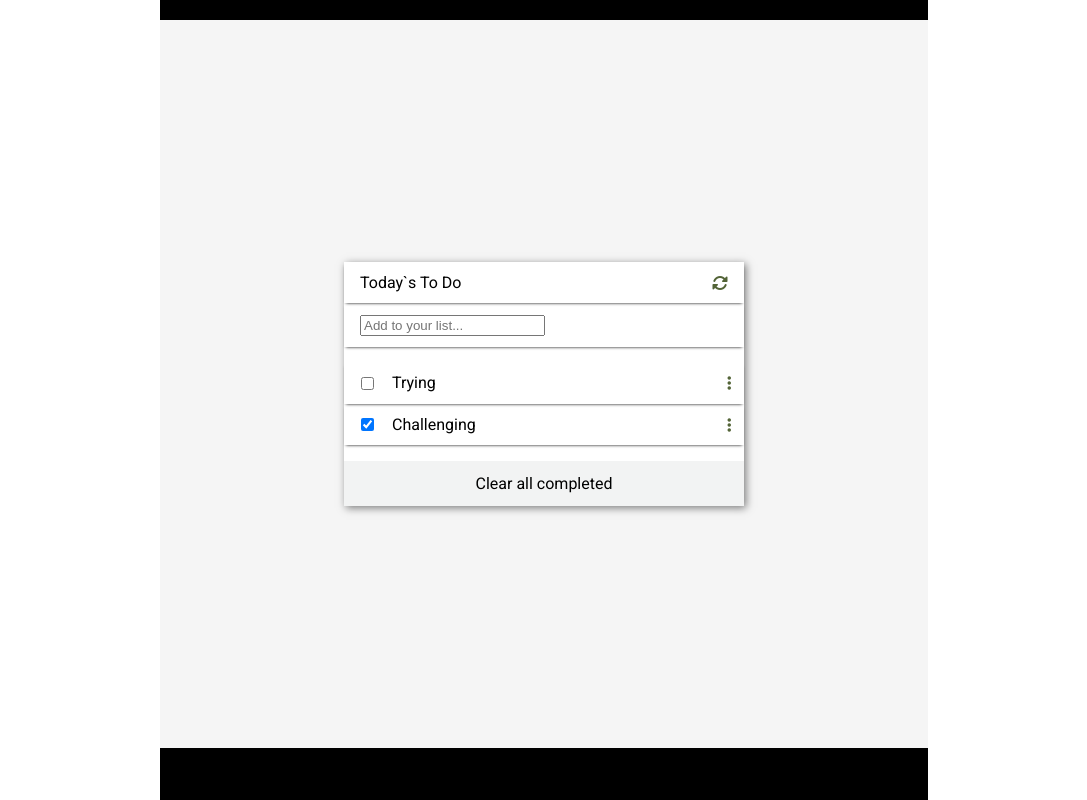
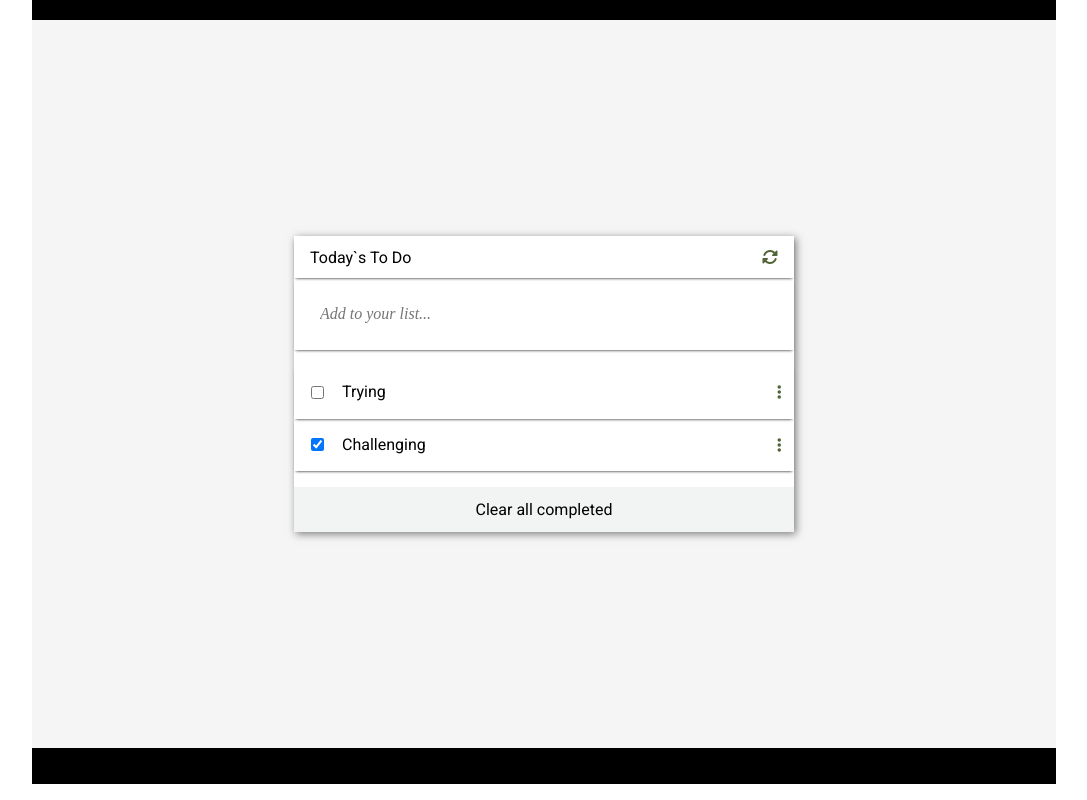
Before and after one commit to brhanuhailu/to-Do-list, a website built with webpack: page src/index.html in a window 1280 px wide. Shown: the whole page, without its empty margins (96-1183 px from the left). Built offline with nearby package versions, Linux system fonts and the light colour scheme.

Commit message:
update css

```diff
--- a/src/style.css
+++ b/src/style.css
@@ -8,9 +8,9 @@ body {
 
 .all-container {
   background-color: #000;
-  width: 60%;
+  width: 80%;
   margin: 0 auto;
-  height: 100vh;
+  height: 98vh;
 }
 
 .container {
@@ -30,7 +30,7 @@ body {
   background-color: #fff;
   display: flex;
   flex-direction: column;
-  width: 400px;
+  width: 500px;
   height: auto;
   padding: 0;
   box-shadow: 2px 2px 8px rgba(0, 0, 0, 0.5);
@@ -64,6 +64,18 @@ i {
   box-shadow: 0 2px 3px -2px #000;
 }
 
+.input-element,
+.input-element:focus {
+  font-size: 16px;
+  font-family: 'Times New Roman', Times, serif;
+  font-style: italic;
+  height: 30px;
+  padding: 10px;
+  border-style: none;
+  outline: none;
+  max-width: 100%;
+}
+
 .card-layout ul {
   padding: 0;
   display: flex;
@@ -76,6 +88,7 @@ i {
   justify-content: space-between;
   align-items: center;
   padding: 0.7em 0.8em;
+  height: 30px;
   margin: 0;
   position: relative;
   box-shadow: 0 2px 3px -2px #000;
```
